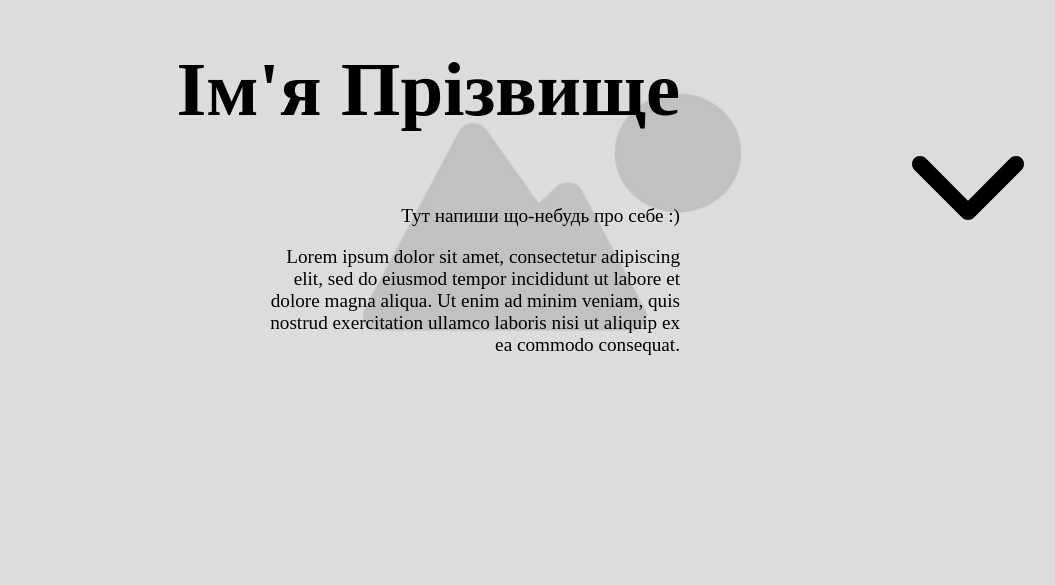
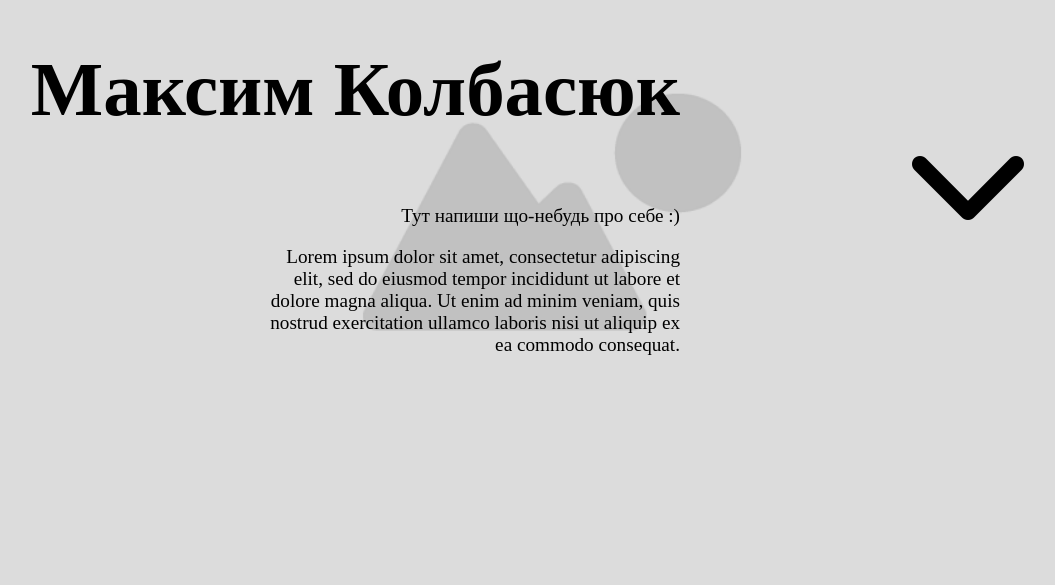
Before and after one commit to 9809832/Portfolio-, a plain HTML site: page index.html in a window 1280 px wide. Shown: the part 215-800 px from the top of the page, without its empty margins (88-1143 px from the left). Drawn offline with Linux system fonts and the light colour scheme.

Commit message:
first commit

```diff
--- a/index.html
+++ b/index.html
@@ -9,7 +9,7 @@
 <body>
     <header>
         <div class="header_left">
-            <h1>Ім'я Прізвище</h1>
+            <h1>Максим Колбасюк</h1>
             <div class="bio">
                 <p>Тут напиши що-небудь про себе :)</p>
                 <p>Lorem ipsum dolor sit amet, consectetur adipiscing elit, sed do eiusmod tempor incididunt ut labore et dolore magna aliqua. Ut enim ad minim veniam, quis nostrud exercitation ullamco laboris nisi ut aliquip ex ea commodo consequat.</p>
```
